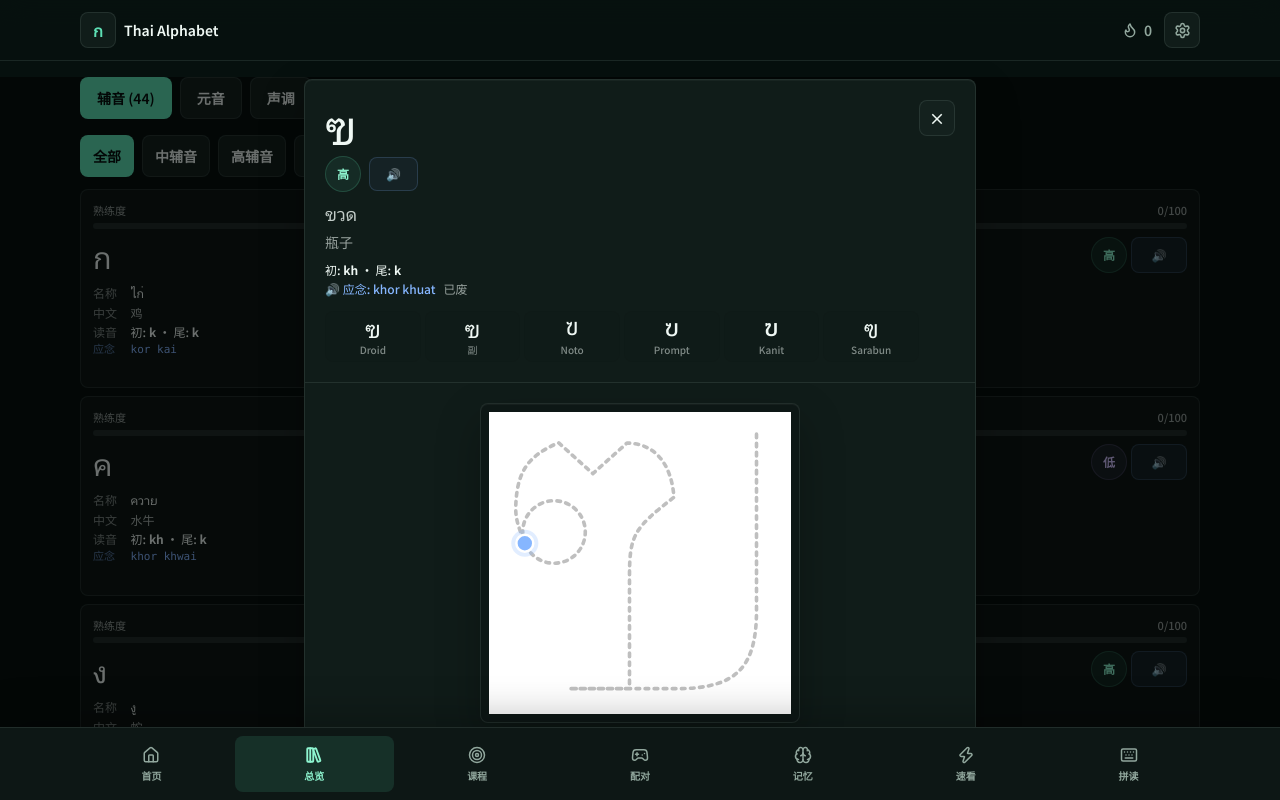
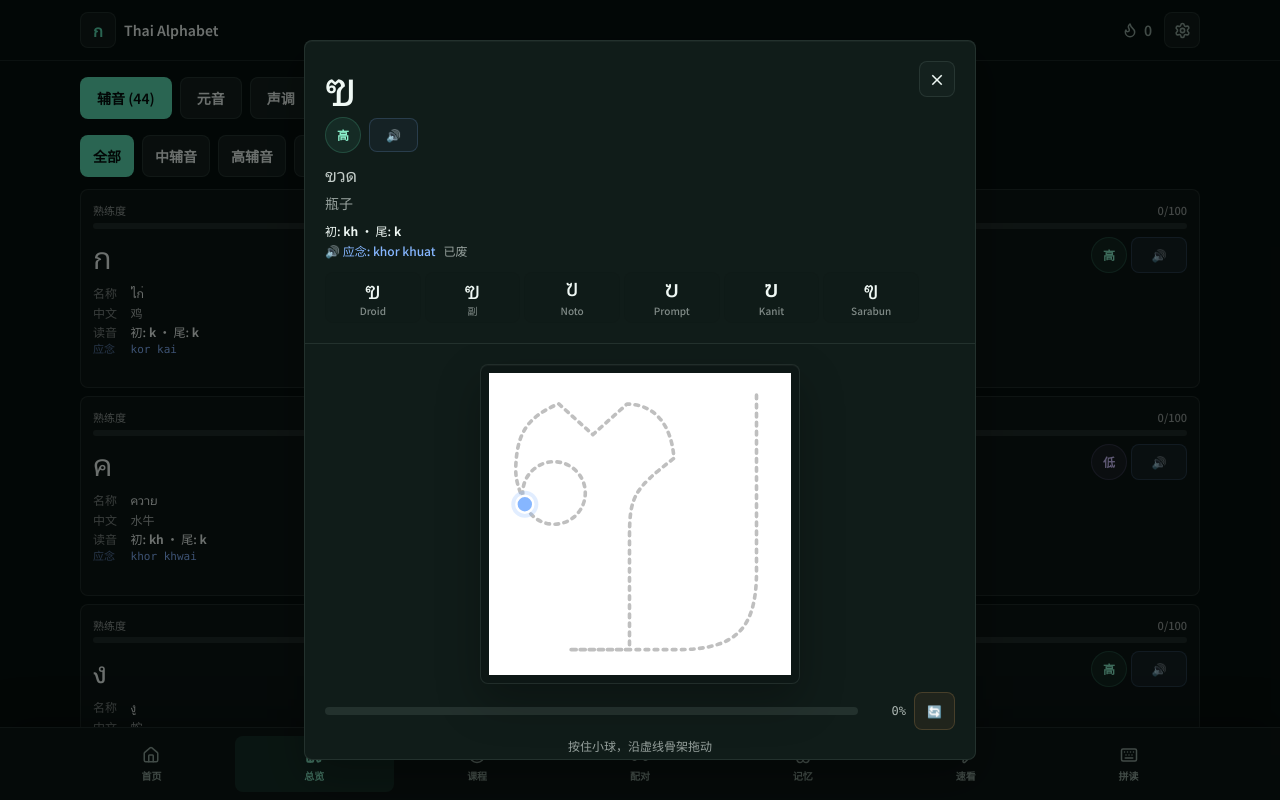
Before and after one commit to Charlot316/ThaiAlphabet, a Next.js app: page /overview in a window 1280 px wide. Both pictures are taken after a click on the item 1016 px from the left and 288 px from the top of the page. Built offline with nearby package versions, Linux system fonts and the light colour scheme.

Commit message:
Fix overview modal positioning

```diff
--- a/src/app/overview/page.tsx
+++ b/src/app/overview/page.tsx
@@ -1,5 +1,6 @@
 "use client";
-import { useEffect, useMemo, useState } from "react";
+import { useEffect, useMemo, useState, type ReactNode } from "react";
+import { createPortal } from "react-dom";
 import { CONSONANTS, FINAL_GROUPS } from "@/data/consonants";
 import { VOWELS } from "@/data/vowels";
 import { Consonant, Vowel } from "@/data/types";
@@ -11,6 +12,13 @@ import { consonantPhonetic, consonantSpeak, displayRoman, vowelPhonetic, vowelSp
 import { speak } from "@/lib/tts";
 
 type Tab = "consonant" | "vowel" | "tone";
+
+function ModalPortal({ children }: { children: ReactNode }) {
+  const [mounted, setMounted] = useState(false);
+  useEffect(() => setMounted(true), []);
+  if (!mounted) return null;
+  return createPortal(children, document.body);
+}
 
 export default function OverviewPage() {
   const [tab, setTab] = useState<Tab>("consonant");
@@ -164,7 +172,8 @@ function Consonants() {
       </div>
 
       {selected && (
-        <div className="fixed inset-0 z-30 flex items-center justify-center bg-black/55 p-4" onClick={() => setSelected(null)}>
+        <ModalPortal>
+          <div className="fixed inset-0 z-[80] flex items-center justify-center bg-black/55 p-4" onClick={() => setSelected(null)}>
             <div className="w-full max-w-2xl max-h-[90vh] flex flex-col overflow-hidden rounded-lg border" style={{ background: "var(--surface-solid)", borderColor: "var(--duo-line)", boxShadow: "var(--shadow-soft)" }} onClick={(e) => e.stopPropagation()}>
               <div className="flex items-start justify-between p-5 border-b" style={{ borderColor: "var(--duo-line)" }}>
                 <div className="flex-1">
@@ -190,6 +199,7 @@ function Consonants() {
               </div>
             </div>
           </div>
+        </ModalPortal>
       )}
     </>
   );
@@ -376,7 +386,8 @@ function Vowels() {
     </div>
 
     {selected && (
-      <div className="fixed inset-0 z-30 flex items-center justify-center bg-black/55 p-4" onClick={() => setSelected(null)}>
+      <ModalPortal>
+        <div className="fixed inset-0 z-[80] flex items-center justify-center bg-black/55 p-4" onClick={() => setSelected(null)}>
           <div className="w-full max-w-2xl max-h-[90vh] flex flex-col overflow-hidden rounded-lg border" style={{ background: "var(--surface-solid)", borderColor: "var(--duo-line)", boxShadow: "var(--shadow-soft)" }} onClick={(e) => e.stopPropagation()}>
             <div className="flex items-start justify-between p-5 border-b" style={{ borderColor: "var(--duo-line)" }}>
               <div className="flex-1">
@@ -402,6 +413,7 @@ function Vowels() {
             </div>
           </div>
         </div>
+      </ModalPortal>
     )}
     </>
   );
```
Lines whose indentation alone changed are shown as unchanged.
